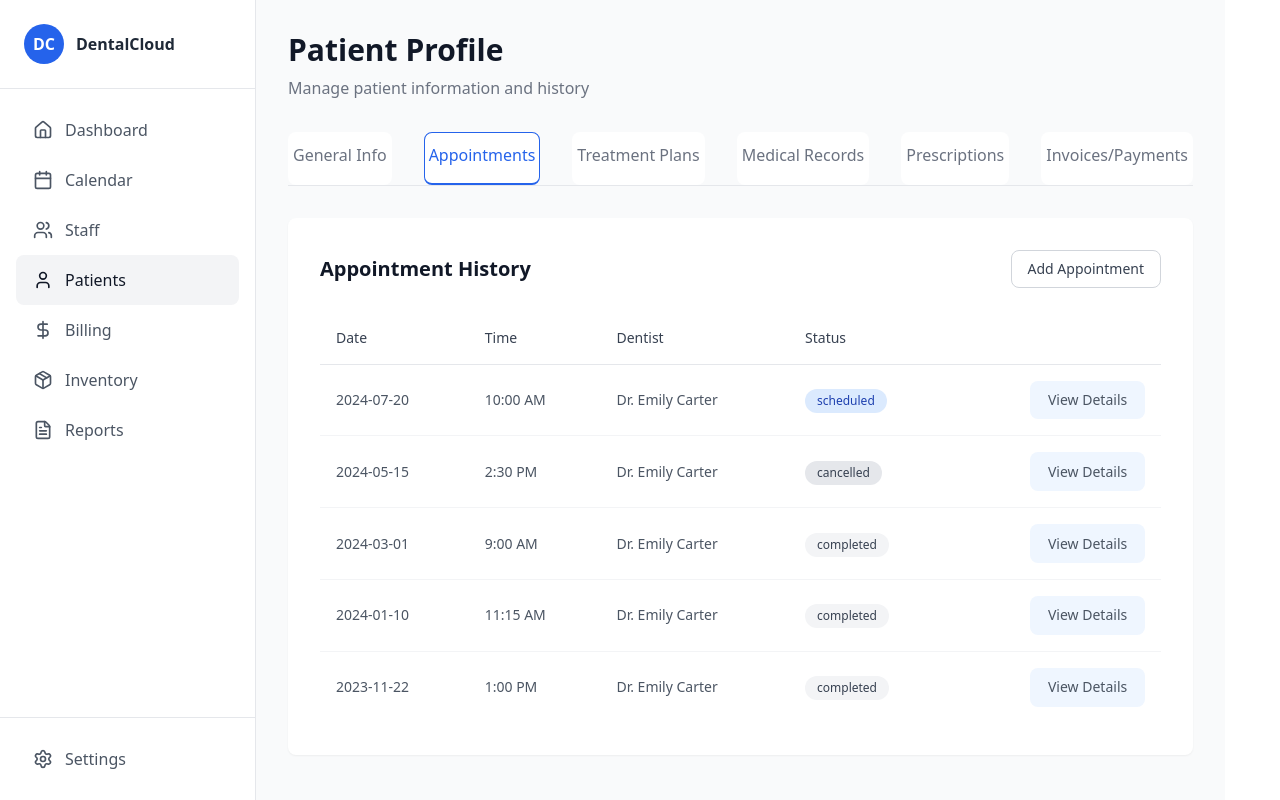
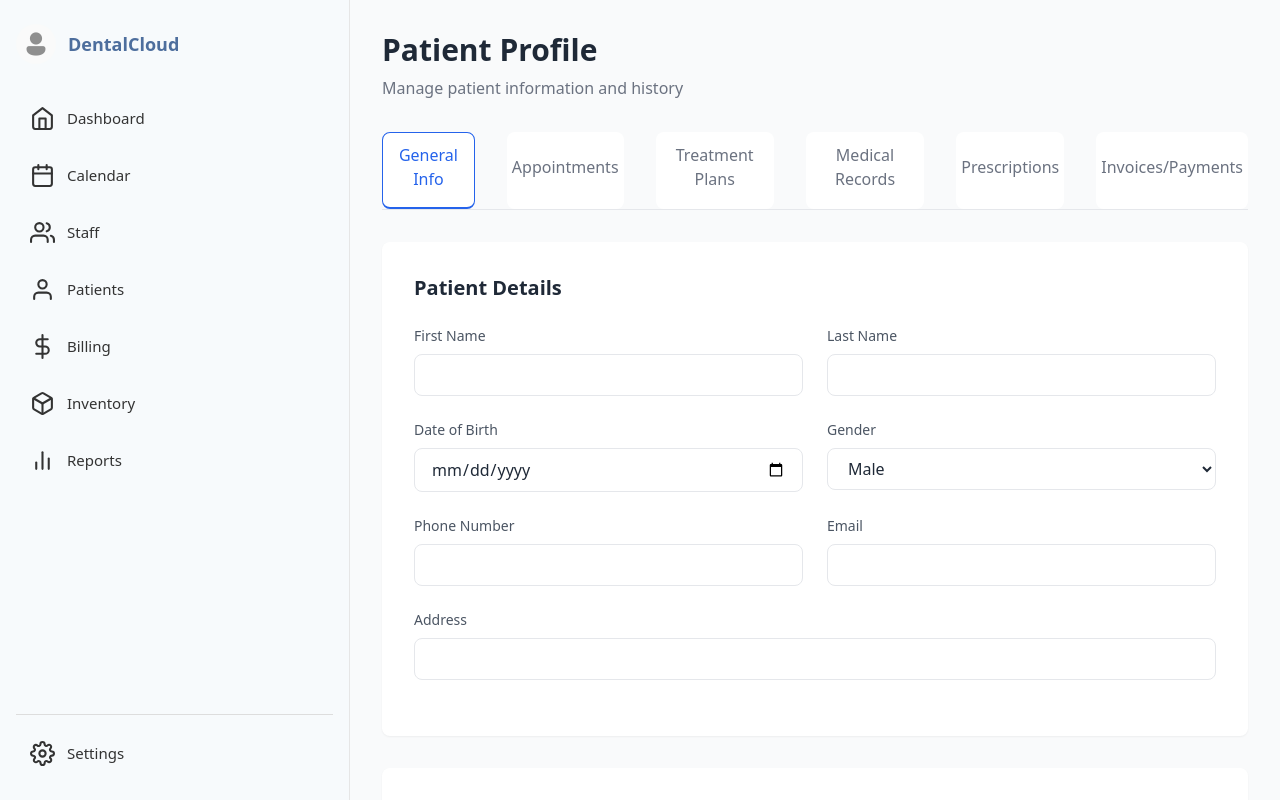
Before and after one commit to selsabila-gtm/dentist-management-system, a React (Vite) app in the folder dentist-management-system/: page /a in a window 1280 px wide. Built offline with nearby package versions, Linux system fonts and the light colour scheme.

Commit message:
refactor - refactoring the sidebar code

```diff
--- a/dentist-management-system/package.json
+++ b/dentist-management-system/package.json
@@ -14,6 +14,7 @@
     "lucide-react": "^0.555.0",
     "react": "^19.2.0",
     "react-dom": "^19.2.0",
+    "react-icons": "^5.5.0",
     "react-router-dom": "^7.9.6"
   },
   "devDependencies": {
--- a/dentist-management-system/src/App.jsx
+++ b/dentist-management-system/src/App.jsx
@@ -9,8 +9,8 @@ function App() {
   return (
     <BrowserRouter>
       <Routes>
-        <Route path="/p" element={<AddPatient />} />
-        <Route path="/a" element={<Appointment />} />
+        <Route path="/a" element={<AddPatient />} />
+        <Route path="/b" element={<Appointment />} />
         <Route path="/" element={<PatientInvoices />} />
 
       </Routes>
--- a/dentist-management-system/src/pages/patients/AddPatient.jsx
+++ b/dentist-management-system/src/pages/patients/AddPatient.jsx
@@ -1,7 +1,7 @@
 import React, { useState } from 'react';
-import { User, Calendar, Users, DollarSign, Package, FileText, Settings, Home } from 'lucide-react';
+import Sidebar from '../../components/sidebar/sidebar'; // adjust path if needed
 
-export default function PatientProfile() {
+export default function AddPatient() {
   const [activeTab, setActiveTab] = useState('General Info');
   const [formData, setFormData] = useState({
     firstName: '',
@@ -57,31 +57,8 @@ export default function PatientProfile() {
 
   return (
     <div className="flex h-screen bg-gray-50">
-      {/* Sidebar */}
-      <aside className="w-64 bg-white border-r border-gray-200">
-        <div className="p-6 border-b border-gray-200">
-          <div className="flex items-center gap-3">
-            <div className="w-10 h-10 bg-blue-500 rounded-full flex items-center justify-center">
-              <span className="text-white font-semibold">DC</span>
-            </div>
-            <span className="font-semibold text-gray-700">DentalCloud</span>
-          </div>
-        </div>
-
-        <nav className="p-4">
-          <NavItem icon={<Home size={20} />} label="Dashboard" />
-          <NavItem icon={<Calendar size={20} />} label="Calendar" />
-          <NavItem icon={<Users size={20} />} label="Staff" />
-          <NavItem icon={<User size={20} />} label="Patients" active />
-          <NavItem icon={<DollarSign size={20} />} label="Billing" />
-          <NavItem icon={<Package size={20} />} label="Inventory" />
-          <NavItem icon={<FileText size={20} />} label="Reports" />
-        </nav>
-
-        <div className="absolute bottom-0 w-64 p-4 border-t border-gray-200">
-          <NavItem icon={<Settings size={20} />} label="Settings" />
-        </div>
-      </aside>
+      {/* Sidebar Component */}
+      <Sidebar />
 
       {/* Main Content */}
       <main className="flex-1 overflow-auto">
@@ -282,18 +259,3 @@ export default function PatientProfile() {
     </div>
   );
 }
-
-function NavItem({ icon, label, active = false }) {
-  return (
-    <button
-      className={`w-full flex items-center gap-3 px-4 py-3 rounded-lg transition-colors ${
-        active
-          ? 'bg-blue-50 text-blue-600 border border-blue-200'
-          : 'bg-white text-gray-600 hover:bg-gray-100'
-      }`}
-    >
-      {icon}
-      <span className="font-medium">{label}</span>
-    </button>
-  );
-}
--- a/dentist-management-system/src/pages/patients/PatientAppointment.jsx
+++ b/dentist-management-system/src/pages/patients/PatientAppointment.jsx
@@ -1,45 +1,15 @@
 import React, { useState } from 'react';
-import { User, Calendar, Users, DollarSign, Package, FileText, Settings, Home } from 'lucide-react';
+import Sidebar from '../../components/sidebar/sidebar'; // adjust path if needed
 
 export default function AppointmentHistory() {
   const [activeTab, setActiveTab] = useState('Appointments');
 
   const appointments = [
-    {
-      id: 1,
-      date: '2024-07-20',
-      time: '10:00 AM',
-      dentist: 'Dr. Emily Carter',
-      status: 'scheduled'
-    },
-    {
-      id: 2,
-      date: '2024-05-15',
-      time: '2:30 PM',
-      dentist: 'Dr. Emily Carter',
-      status: 'cancelled'
-    },
-    {
-      id: 3,
-      date: '2024-03-01',
-      time: '9:00 AM',
-      dentist: 'Dr. Emily Carter',
-      status: 'completed'
-    },
-    {
-      id: 4,
-      date: '2024-01-10',
-      time: '11:15 AM',
-      dentist: 'Dr. Emily Carter',
-      status: 'completed'
-    },
-    {
-      id: 5,
-      date: '2023-11-22',
-      time: '1:00 PM',
-      dentist: 'Dr. Emily Carter',
-      status: 'completed'
-    }
+    { id: 1, date: '2024-07-20', time: '10:00 AM', dentist: 'Dr. Emily Carter', status: 'scheduled' },
+    { id: 2, date: '2024-05-15', time: '2:30 PM', dentist: 'Dr. Emily Carter', status: 'cancelled' },
+    { id: 3, date: '2024-03-01', time: '9:00 AM', dentist: 'Dr. Emily Carter', status: 'completed' },
+    { id: 4, date: '2024-01-10', time: '11:15 AM', dentist: 'Dr. Emily Carter', status: 'completed' },
+    { id: 5, date: '2023-11-22', time: '1:00 PM', dentist: 'Dr. Emily Carter', status: 'completed' }
   ];
 
   const tabs = [
@@ -53,14 +23,10 @@ export default function AppointmentHistory() {
 
   const getStatusColor = (status) => {
     switch (status) {
-      case 'scheduled':
-        return 'bg-blue-100 text-blue-800';
-      case 'cancelled':
-        return 'bg-gray-200 text-gray-700';
-      case 'completed':
-        return 'bg-gray-100 text-gray-700';
-      default:
-        return 'bg-gray-100 text-gray-700';
+      case 'scheduled': return 'bg-blue-100 text-blue-800';
+      case 'cancelled': return 'bg-gray-200 text-gray-700';
+      case 'completed': return 'bg-gray-100 text-gray-700';
+      default: return 'bg-gray-100 text-gray-700';
     }
   };
 
@@ -77,30 +43,7 @@ export default function AppointmentHistory() {
   return (
     <div className="flex h-screen bg-gray-50">
       {/* Sidebar */}
-      <aside className="w-64 bg-white border-r border-gray-200">
-        <div className="p-6 border-b border-gray-200">
-          <div className="flex items-center gap-3">
-            <div className="w-10 h-10 bg-blue-600 rounded-full flex items-center justify-center">
-              <span className="text-white font-semibold">DC</span>
-            </div>
-            <span className="font-semibold text-gray-800">DentalCloud</span>
-          </div>
-        </div>
-
-        <nav className="p-4">
-          <NavItem icon={<Home size={20} />} label="Dashboard" />
-          <NavItem icon={<Calendar size={20} />} label="Calendar" />
-          <NavItem icon={<Users size={20} />} label="Staff" />
-          <NavItem icon={<User size={20} />} label="Patients" active />
-          <NavItem icon={<DollarSign size={20} />} label="Billing" />
-          <NavItem icon={<Package size={20} />} label="Inventory" />
-          <NavItem icon={<FileText size={20} />} label="Reports" />
-        </nav>
-
-        <div className="absolute bottom-0 w-64 p-4 border-t border-gray-200">
-          <NavItem icon={<Settings size={20} />} label="Settings" />
-        </div>
-      </aside>
+      <Sidebar />
 
       {/* Main Content */}
       <main className="flex-1 overflow-auto">
@@ -111,7 +54,7 @@ export default function AppointmentHistory() {
           </div>
 
           {/* Tabs */}
-          <div className="border-b  border-gray-200 mb-8">
+          <div className="border-b border-gray-200 mb-8">
             <div className="flex gap-8">
               {tabs.map(tab => (
                 <button
@@ -156,10 +99,7 @@ export default function AppointmentHistory() {
                   </thead>
                   <tbody>
                     {appointments.map((appointment, index) => (
-                      <tr
-                        key={appointment.id}
-                        className={`${index !== appointments.length - 1 ? 'border-b border-gray-100' : ''}`}
-                      >
+                      <tr key={appointment.id} className={`${index !== appointments.length - 1 ? 'border-b border-gray-100' : ''}`}>
                         <td className="py-4 px-4 text-sm text-gray-600">{appointment.date}</td>
                         <td className="py-4 px-4 text-sm text-gray-600">{appointment.time}</td>
                         <td className="py-4 px-4 text-sm text-gray-600">{appointment.dentist}</td>
@@ -188,18 +128,3 @@ export default function AppointmentHistory() {
     </div>
   );
 }
-
-function NavItem({ icon, label, active = false }) {
-  return (
-    <button
-      className={`w-full flex items-center gap-3 px-4 py-3 rounded-lg transition-colors ${
-        active
-          ? 'bg-gray-100 text-gray-900'
-          : 'bg-white text-gray-600 hover:bg-gray-50'
-      }`}
-    >
-      {icon}
-      <span className="font-medium">{label}</span>
-    </button>
-  );
-}
--- a/dentist-management-system/src/pages/patients/PatientInvoices.jsx
+++ b/dentist-management-system/src/pages/patients/PatientInvoices.jsx
@@ -1,45 +1,15 @@
 import React, { useState } from 'react';
-import { User, Calendar, Users, DollarSign, Package, FileText, Settings, Home } from 'lucide-react';
+import Sidebar from '../../components/sidebar/sidebar'; // adjust the path if needed
 
 export default function InvoicesPayments() {
   const [activeTab, setActiveTab] = useState('Invoices/Payments');
 
   const invoices = [
-    {
-      id: 'INV-2024-001',
-      date: '2024-07-20',
-      amount: 250.00,
-      outstanding: 0.00,
-      status: 'paid'
-    },
-    {
-      id: 'INV-2024-002',
-      date: '2024-07-25',
-      amount: 150.00,
-      outstanding: 150.00,
-      status: 'unpaid'
-    },
-    {
-      id: 'INV-2024-003',
-      date: '2024-08-05',
-      amount: 300.00,
-      outstanding: 100.00,
-      status: 'partially paid'
-    },
-    {
-      id: 'INV-2024-004',
-      date: '2024-08-15',
-      amount: 100.00,
-      outstanding: 0.00,
-      status: 'paid'
-    },
-    {
-      id: 'INV-2024-005',
-      date: '2024-08-20',
-      amount: 200.00,
-      outstanding: 200.00,
-      status: 'unpaid'
-    }
+    { id: 'INV-2024-001', date: '2024-07-20', amount: 250.0, outstanding: 0.0, status: 'paid' },
+    { id: 'INV-2024-002', date: '2024-07-25', amount: 150.0, outstanding: 150.0, status: 'unpaid' },
+    { id: 'INV-2024-003', date: '2024-08-05', amount: 300.0, outstanding: 100.0, status: 'partially paid' },
+    { id: 'INV-2024-004', date: '2024-08-15', amount: 100.0, outstanding: 0.0, status: 'paid' },
+    { id: 'INV-2024-005', date: '2024-08-20', amount: 200.0, outstanding: 200.0, status: 'unpaid' }
   ];
 
   const tabs = [
@@ -51,23 +21,11 @@ export default function InvoicesPayments() {
     'Invoices/Payments'
   ];
 
-  // Calculate totals
   const total = invoices.reduce((sum, inv) => sum + inv.amount, 0);
   const totalPaid = invoices.reduce((sum, inv) => sum + (inv.amount - inv.outstanding), 0);
   const totalOutstanding = invoices.reduce((sum, inv) => sum + inv.outstanding, 0);
 
-  const getStatusColor = (status) => {
-    switch (status.toLowerCase()) {
-      case 'paid':
-        return 'bg-gray-100 text-gray-700';
-      case 'unpaid':
-        return 'bg-gray-100 text-gray-700';
-      case 'partially paid':
-        return 'bg-gray-100 text-gray-700';
-      default:
-        return 'bg-gray-100 text-gray-700';
-    }
-  };
+  const getStatusColor = (status) => 'bg-gray-100 text-gray-700';
 
   const handleAddDocument = () => {
     console.log('Add document');
@@ -77,32 +35,7 @@ export default function InvoicesPayments() {
   return (
     <div className="flex h-screen bg-gray-50">
       {/* Sidebar */}
-      <aside className="w-64 bg-white border-r border-gray-200">
-        <div className="p-6 border-b border-gray-200">
-          <div className="flex items-center gap-3">
-            <img
-              src="https://api.dicebear.com/7.x/avataaars/svg?seed=clinic"
-              alt="Profile"
-              className="w-10 h-10 rounded-full"
-            />
-            <span className="font-semibold text-gray-800">DentalCloud</span>
-          </div>
-        </div>
-
-        <nav className="p-4">
-          <NavItem icon={<Home size={20} />} label="Dashboard" />
-          <NavItem icon={<Calendar size={20} />} label="Calendar" />
-          <NavItem icon={<Users size={20} />} label="Staff" />
-          <NavItem icon={<User size={20} />} label="Patients" active />
-          <NavItem icon={<DollarSign size={20} />} label="Billing" />
-          <NavItem icon={<Package size={20} />} label="Inventory" />
-          <NavItem icon={<FileText size={20} />} label="Reports" />
-        </nav>
-
-        <div className="absolute bottom-0 w-64 p-4 border-t border-gray-200">
-          <NavItem icon={<Settings size={20} />} label="Settings" />
-        </div>
-      </aside>
+      <Sidebar />
 
       {/* Main Content */}
       <main className="flex-1 overflow-auto">
@@ -158,8 +91,7 @@ export default function InvoicesPayments() {
           </div>
 
           {/* Invoices Table */}
-          <div className="bg-white rounded-lg shadow-sm">
-            <div className="overflow-hidden">
+          <div className="bg-white rounded-lg shadow-sm overflow-hidden">
             <table className="w-full">
               <thead>
                 <tr className="border-b border-gray-200 bg-white">
@@ -181,7 +113,7 @@ export default function InvoicesPayments() {
                     <td className="py-4 px-6 text-sm text-gray-600">${invoice.amount.toFixed(2)}</td>
                     <td className="py-4 px-6 text-sm text-gray-600">${invoice.outstanding.toFixed(2)}</td>
                     <td className="py-4 px-6">
-                        <span className={`inline-block px-3 py-1 text-xs font-medium rounded-md ${getStatusColor(invoice.status)}`}>
+                      <span className="inline-block px-3 py-1 text-xs font-medium rounded-md bg-gray-100 text-gray-700">
                         {invoice.status.charAt(0).toUpperCase() + invoice.status.slice(1)}
                       </span>
                     </td>
@@ -191,23 +123,7 @@ export default function InvoicesPayments() {
             </table>
           </div>
         </div>
-        </div>
       </main>
     </div>
   );
 }
-
-function NavItem({ icon, label, active = false }) {
-  return (
-    <button
-      className={`w-full flex items-center gap-3 px-4 py-3 rounded-lg transition-colors ${
-        active
-          ? 'bg-gray-100 text-gray-900'
-          : 'bg-white text-gray-600 hover:bg-gray-50'
-      }`}
-    >
-      {icon}
-      <span className="font-medium">{label}</span>
-    </button>
-  );
-}
```
Also changed, not shown: 1 other file (tests, documents, lock files or other folders). Lines whose indentation alone changed are shown as unchanged.
